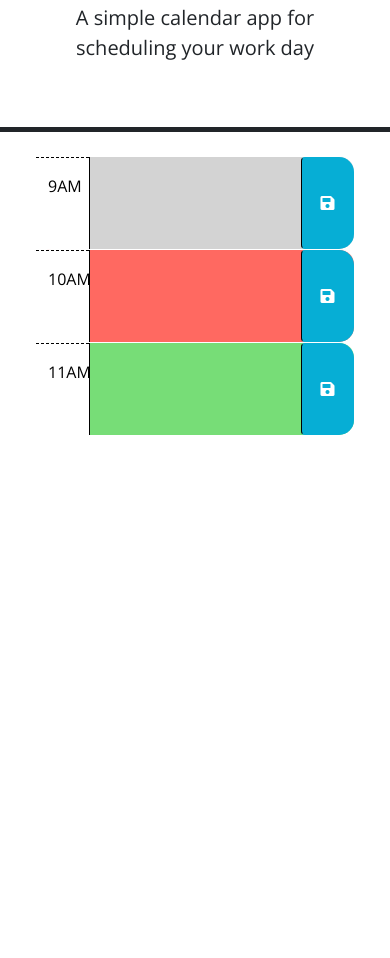
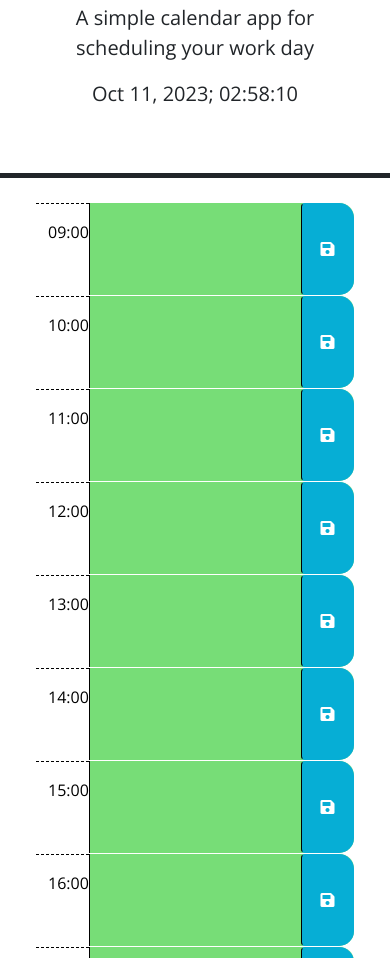
Before and after one commit to nfailor/daily-planner, a plain HTML site: page index.html in a window 390 px wide. Shown: the part 142-1100 px from the top of the page. Before the commit the page ends 844 px from the top, so only its background shows below. Drawn offline with nearby package versions, Linux system fonts and the light colour scheme.

Commit message:
Added comments to index.html and script.js; updated README.md however not complete.

```diff
--- a/assets/js/script.js
+++ b/assets/js/script.js
@@ -1,23 +1,51 @@
-// Wrap all code that interacts with the DOM in a call to jQuery to ensure that
-// the code isn't run until the browser has finished rendering all the elements
-// in the html.
+
 $(function () {
-    // TODO: Add a listener for click events on the save button. This code should
-    // use the id in the containing time-block as a key to save the user input in
-    // local storage. HINT: What does `this` reference in the click listener
-    // function? How can DOM traversal be used to get the "hour-x" id of the
-    // time-block containing the button that was clicked? How might the id be
-    // useful when saving the description in local storage?
-    //
-    // TODO: Add code to apply the past, present, or future class to each time
-    // block by comparing the id to the current hour. HINTS: How can the id
-    // attribute of each time-block be used to conditionally add or remove the
-    // past, present, and future classes? How can Day.js be used to get the
-    // current hour in 24-hour time?
-    //
-    // TODO: Add code to get any user input that was saved in localStorage and set
-    // the values of the corresponding textarea elements. HINT: How can the id
-    // attribute of each time-block be used to do this?
-    //
-    // TODO: Add code to display the current date in the header of the page.
+    // the below function is activated upon click of the save button, which then saves the user input and corresponding hour block to the local storage
+    $('.saveBtn').on( "click", function(event) {
+        event.preventDefault();
+
+        var userInput = $(this).siblings(".description").val();
+
+        var hourId = $(this).parent().attr('id');
+
+        localStorage.setItem(hourId, userInput);
+
+    });
+
+    // the below lines are placed to properly display the current date and time.
+    var today = dayjs();
+    $('#currentDay').text(today.format('MMM D, YYYY; HH:mm:ss'));
+
+    var currentTime = today.format('HH');
+
+    // the below function is essentially determining the hour blocks' visual display based on the current time based on the 24h clock. If the current time is greater than the hour block, that hour block would be in the past, for example.
+    $('.time-block').each(function() {
+
+        var timeBlock = $(this).attr('id').split("-")[1];
+
+        if (currentTime > timeBlock) {
+            $(this).addClass("past");
+        } else if (currentTime < timeBlock) {
+            $(this).addClass("future");
+        } else {
+            $(this).addClass("present");
+        }
+      });
+
+    // the below function is what will allow for persisting data to remain on each hour block. for example, if user places "lunch" on the 12 hour block and saves it, that data will appear even after the webpage is reloaded
+    function loadLocalStorageData() {
+        $('.time-block').each(function() {
+            var hourId = $(this).attr('id');
+            var userInput = localStorage.getItem(hourId);
+
+            if (userInput) {
+                $(this).find(".description").val(userInput);
+            }
+        })};
+
+    // the below function is what activates the overall javascript
+    $(document).ready(function() {
+        loadLocalStorageData();
+    })
+
   });
--- a/index.html
+++ b/index.html
@@ -18,7 +18,18 @@
       href="https://fonts.googleapis.com/css?family=Open+Sans&display=swap"
       rel="stylesheet"
     />
-    <link rel="stylesheet" href="style.css" />
+    <link rel="stylesheet" href="./assets/style/style.css" />
+    <script
+      src="https://cdn.jsdelivr.net/npm/dayjs@1.11.3/dayjs.min.js"
+      integrity="sha256-iu/zLUB+QgISXBLCW/mcDi/rnf4m4uEDO0wauy76x7U="
+      crossorigin="anonymous"
+    ></script>
+
+    <script
+      src="https://code.jquery.com/jquery-3.5.1.min.js"
+      integrity="sha256-9/aliU8dGd2tb6OSsuzixeV4y/faTqgFtohetphbbj0="
+      crossorigin="anonymous"
+    ></script>
     <title>Work Day Scheduler</title>
   </head>
 
@@ -29,37 +40,69 @@
       <p id="currentDay" class="lead"></p>
     </header>
     <div class="container-lg px-5">
-      <!-- Use class for "past", "present", and "future" to apply styles to the
-        time-block divs accordingly. The javascript will need to do this by
-        adding/removing these classes on each div by comparing the hour in the
-        id to the current hour. The html provided below is meant to be an example
-        demonstrating how the css provided can be leveraged to create the
-        desired layout and colors. The html below should be removed or updated
-        in the finished product. Remember to delete this comment once the
-        code is implemented.
-        -->
 
-      <!-- Example of a past time block. The "past" class adds a gray background color. -->
-      <div id="hour-9" class="row time-block past">
-        <div class="col-2 col-md-1 hour text-center py-3">9AM</div>
+      <!-- in the below hour blocks, I added unique numbered id's based on their placement on the 9-5 daily planner. Additionally, I removed the classes of past, present, and future, as those were now being placed by the javascript dynamically -->
+      <div id="hour-09" class="row time-block">
+        <div class="col-2 col-md-1 hour text-center py-3">09:00</div>
         <textarea class="col-8 col-md-10 description" rows="3"> </textarea>
         <button class="btn saveBtn col-2 col-md-1" aria-label="save">
           <i class="fas fa-save" aria-hidden="true"></i>
         </button>
       </div>
 
-      <!-- Example of a a present time block. The "present" class adds a red background color. -->
-      <div id="hour-10" class="row time-block present">
-        <div class="col-2 col-md-1 hour text-center py-3">10AM</div>
+      <div id="hour-10" class="row time-block">
+        <div class="col-2 col-md-1 hour text-center py-3">10:00</div>
         <textarea class="col-8 col-md-10 description" rows="3"> </textarea>
         <button class="btn saveBtn col-2 col-md-1" aria-label="save">
           <i class="fas fa-save" aria-hidden="true"></i>
         </button>
       </div>
 
-      <!-- Example of a future time block. The "future" class adds a green background color. -->
-      <div id="hour-11" class="row time-block future">
-        <div class="col-2 col-md-1 hour text-center py-3">11AM</div>
+      <div id="hour-11" class="row time-block">
+        <div class="col-2 col-md-1 hour text-center py-3">11:00</div>
+        <textarea class="col-8 col-md-10 description" rows="3"> </textarea>
+        <button class="btn saveBtn col-2 col-md-1" aria-label="save">
+          <i class="fas fa-save" aria-hidden="true"></i>
+        </button>
+      </div>
+
+      <div id="hour-12" class="row time-block">
+        <div class="col-2 col-md-1 hour text-center py-3">12:00</div>
+        <textarea class="col-8 col-md-10 description" rows="3"> </textarea>
+        <button class="btn saveBtn col-2 col-md-1" aria-label="save">
+          <i class="fas fa-save" aria-hidden="true"></i>
+        </button>
+      </div>
+      <div id="hour-13" class="row time-block">
+        <div class="col-2 col-md-1 hour text-center py-3">13:00</div>
+        <textarea class="col-8 col-md-10 description" rows="3"> </textarea>
+        <button class="btn saveBtn col-2 col-md-1" aria-label="save">
+          <i class="fas fa-save" aria-hidden="true"></i>
+        </button>
+      </div>
+      <div id="hour-14" class="row time-block">
+        <div class="col-2 col-md-1 hour text-center py-3">14:00</div>
+        <textarea class="col-8 col-md-10 description" rows="3"> </textarea>
+        <button class="btn saveBtn col-2 col-md-1" aria-label="save">
+          <i class="fas fa-save" aria-hidden="true"></i>
+        </button>
+      </div>
+      <div id="hour-15" class="row time-block">
+        <div class="col-2 col-md-1 hour text-center py-3">15:00</div>
+        <textarea class="col-8 col-md-10 description" rows="3"> </textarea>
+        <button class="btn saveBtn col-2 col-md-1" aria-label="save">
+          <i class="fas fa-save" aria-hidden="true"></i>
+        </button>
+      </div>
+      <div id="hour-16" class="row time-block">
+        <div class="col-2 col-md-1 hour text-center py-3">16:00</div>
+        <textarea class="col-8 col-md-10 description" rows="3"> </textarea>
+        <button class="btn saveBtn col-2 col-md-1" aria-label="save">
+          <i class="fas fa-save" aria-hidden="true"></i>
+        </button>
+      </div>
+      <div id="hour-17" class="row time-block">
+        <div class="col-2 col-md-1 hour text-center py-3">17:00</div>
         <textarea class="col-8 col-md-10 description" rows="3"> </textarea>
         <button class="btn saveBtn col-2 col-md-1" aria-label="save">
           <i class="fas fa-save" aria-hidden="true"></i>
@@ -73,6 +116,6 @@
       crossorigin="anonymous"
     ></script>
 
-    <script src="script.js"></script>
+    <script src="./assets/js/script.js"></script>
   </body>
 </html>
```
Also changed, not shown: assets/images/event.JPG (added), assets/images/final.JPG (added), assets/images/index.JPG (added), assets/images/localstorage.JPG (added), 1 other file.
